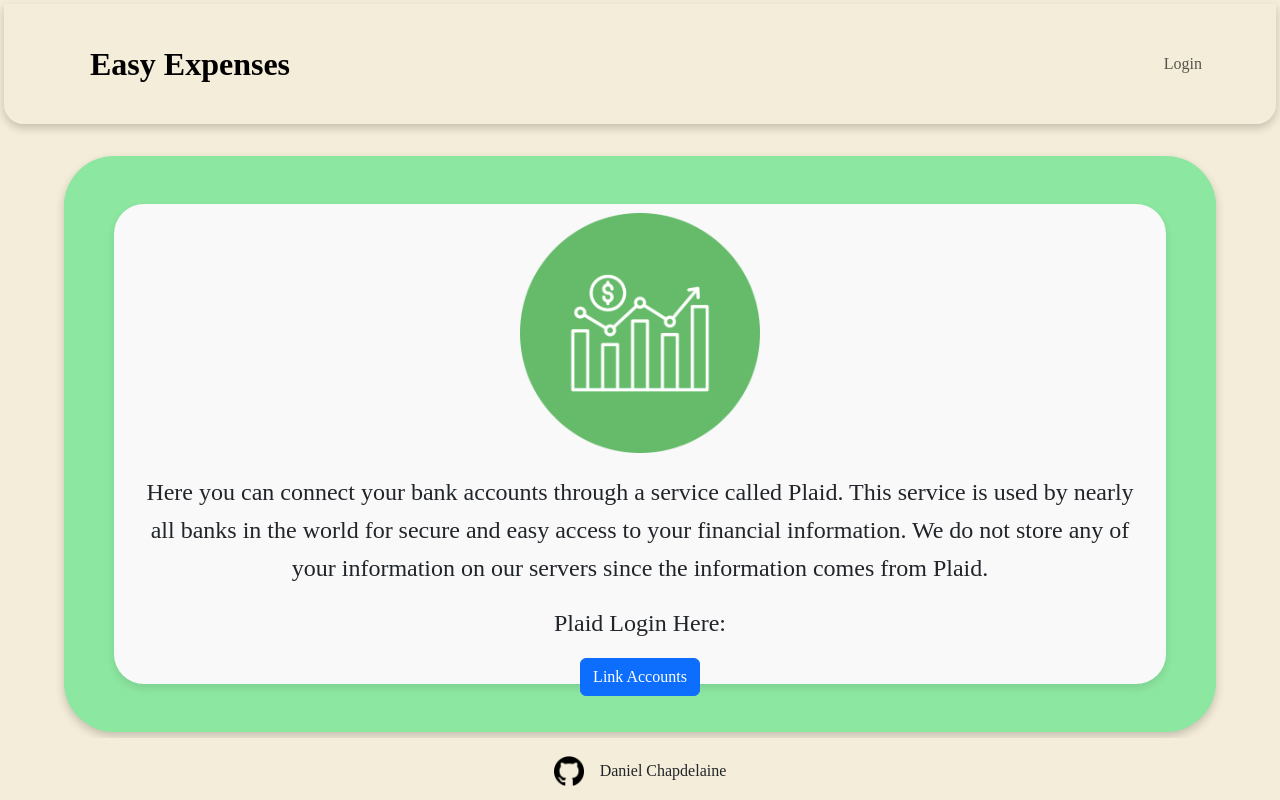
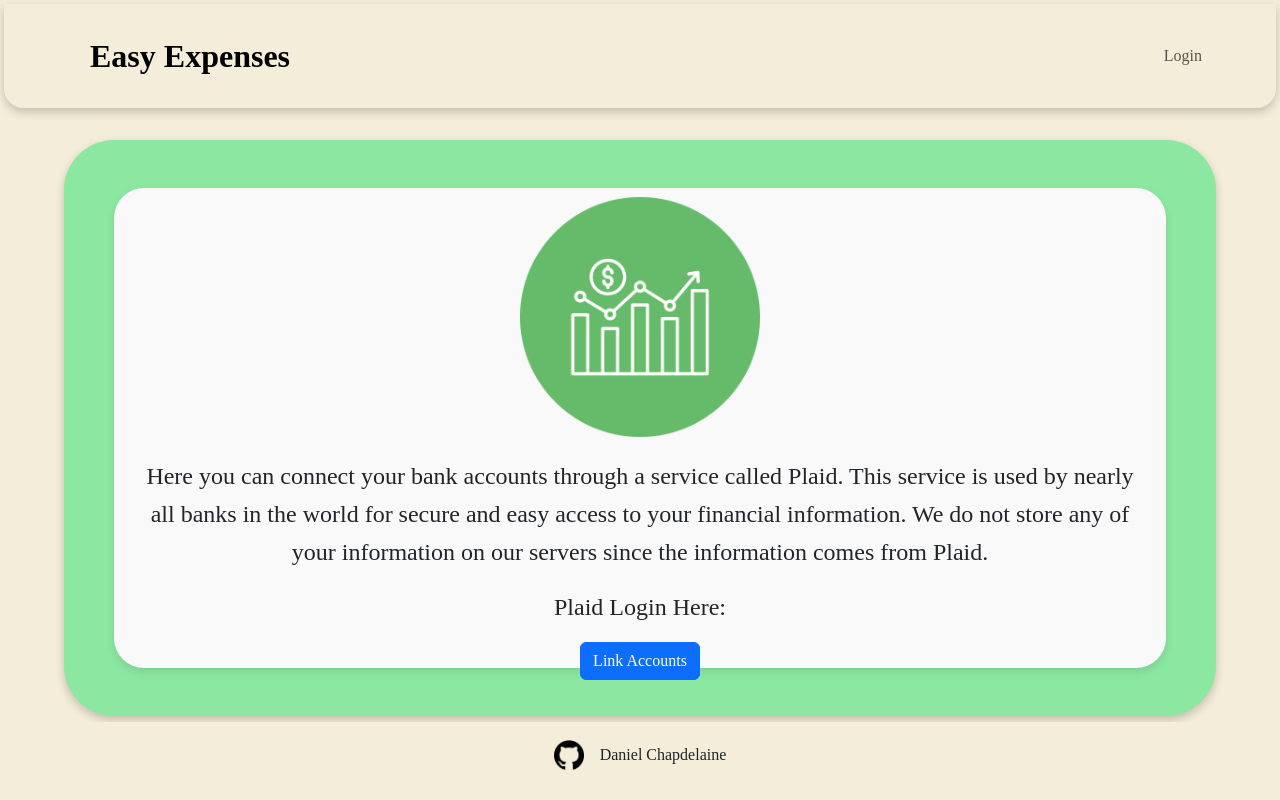
Before and after one commit to dan4chap/startup, a React (Vite) app: page /accounts in a window 1280 px wide. Built offline with nearby package versions, Linux system fonts and the light colour scheme.

Commit message:
fixing navigation bar again

```diff
--- a/src/app.css
+++ b/src/app.css
@@ -75,6 +75,14 @@ footer {
 }
 
 .navbar-nav {
+    padding: 0px;
+}
+
+.navbar-color {
+    background-color: #f4edd9;
+}
+
+.navbar.container {
     padding: 0px;
 }
 
@@ -226,6 +234,15 @@ button.goal:hover {
     margin-top: 2vh;
 }
 
+.colorAccent {
+    color: #f4edd9;
+    background-color: #f4edd9;
+}
+
+.justPadding.container {
+    padding: 0px;
+}
+
 
 
 .dashboard-section {
--- a/src/app.jsx
+++ b/src/app.jsx
@@ -22,22 +22,22 @@ export default function App() {
         <BrowserRouter>
             <div className="app">
                 <header>
-                    <Navbar className="navbar" expand="sm">
-                    <Container className="navbar">
+                    <Navbar className="colorAccent" expand="lg">
+                    <Container className="justPadding">
                         <Navbar.Brand as={NavLink} to="/">Easy Expenses</Navbar.Brand>
                         <Navbar.Toggle aria-controls="navbarNavAltMarkup" />
                         <Navbar.Collapse id="navbarNavAltMarkup">
                         <Nav className="ms-auto">
+                            {user ? (
+                            <Nav.Link as={NavLink} to="/" onClick={handleLogout}>Logout</Nav.Link>
+                            ) : (
+                            <Nav.Link as={NavLink} to="/">Login</Nav.Link>
+                            )}
                             {user && (
                             <>
                                 <Nav.Link as={NavLink} to="/dashboard">Dashboard</Nav.Link>
                                 <Nav.Link as={NavLink} to="/accounts">Connected Accounts</Nav.Link>
                             </>
-                            )}
-                            {user ? (
-                            <Nav.Link as={NavLink} to="/" onClick={handleLogout}>Logout</Nav.Link>
-                            ) : (
-                            <Nav.Link as={NavLink} to="/">Login</Nav.Link>
                             )}
                         </Nav>
                         </Navbar.Collapse>
```
Also changed, not shown: 14 other files (tests, documents, lock files or other folders).
